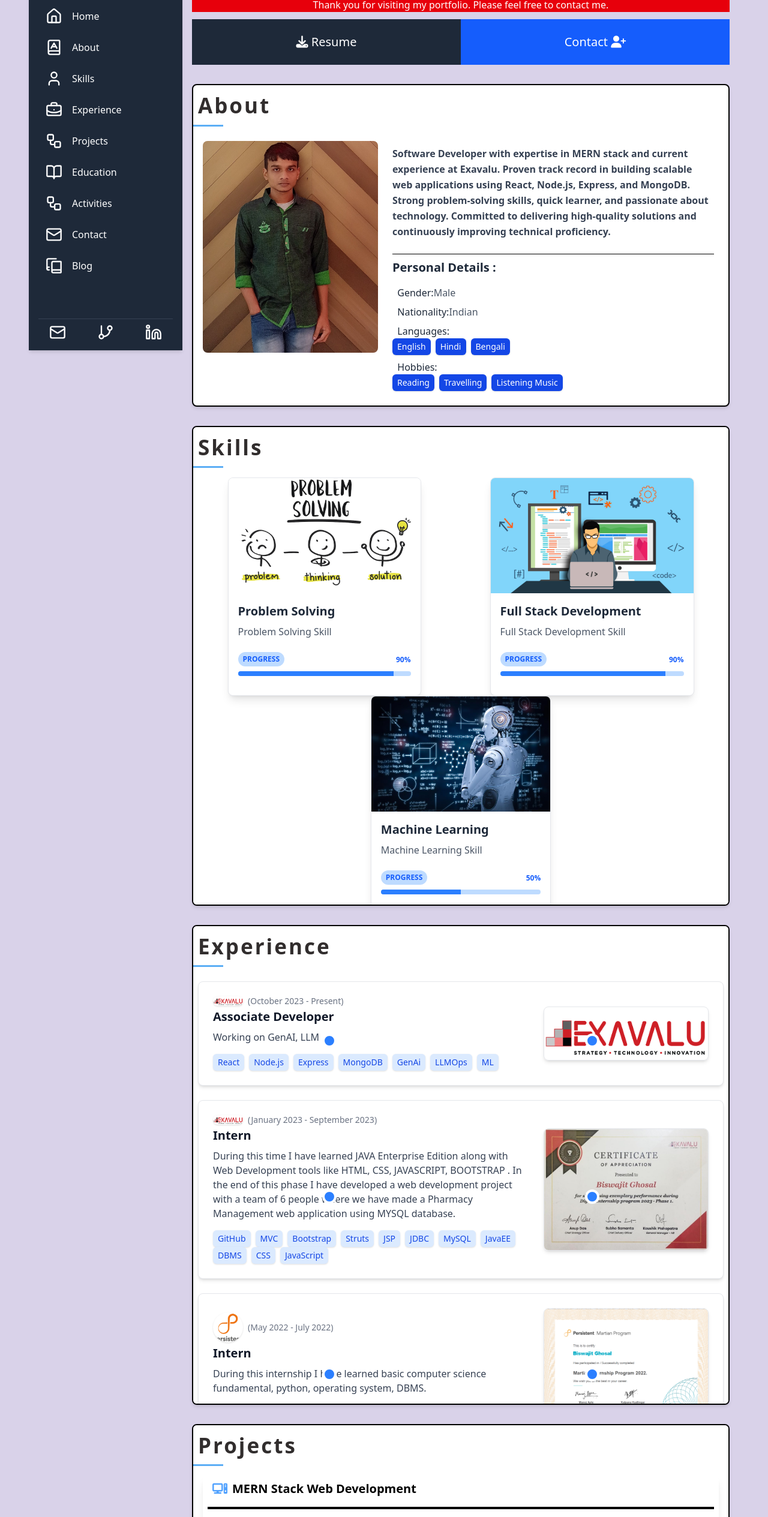
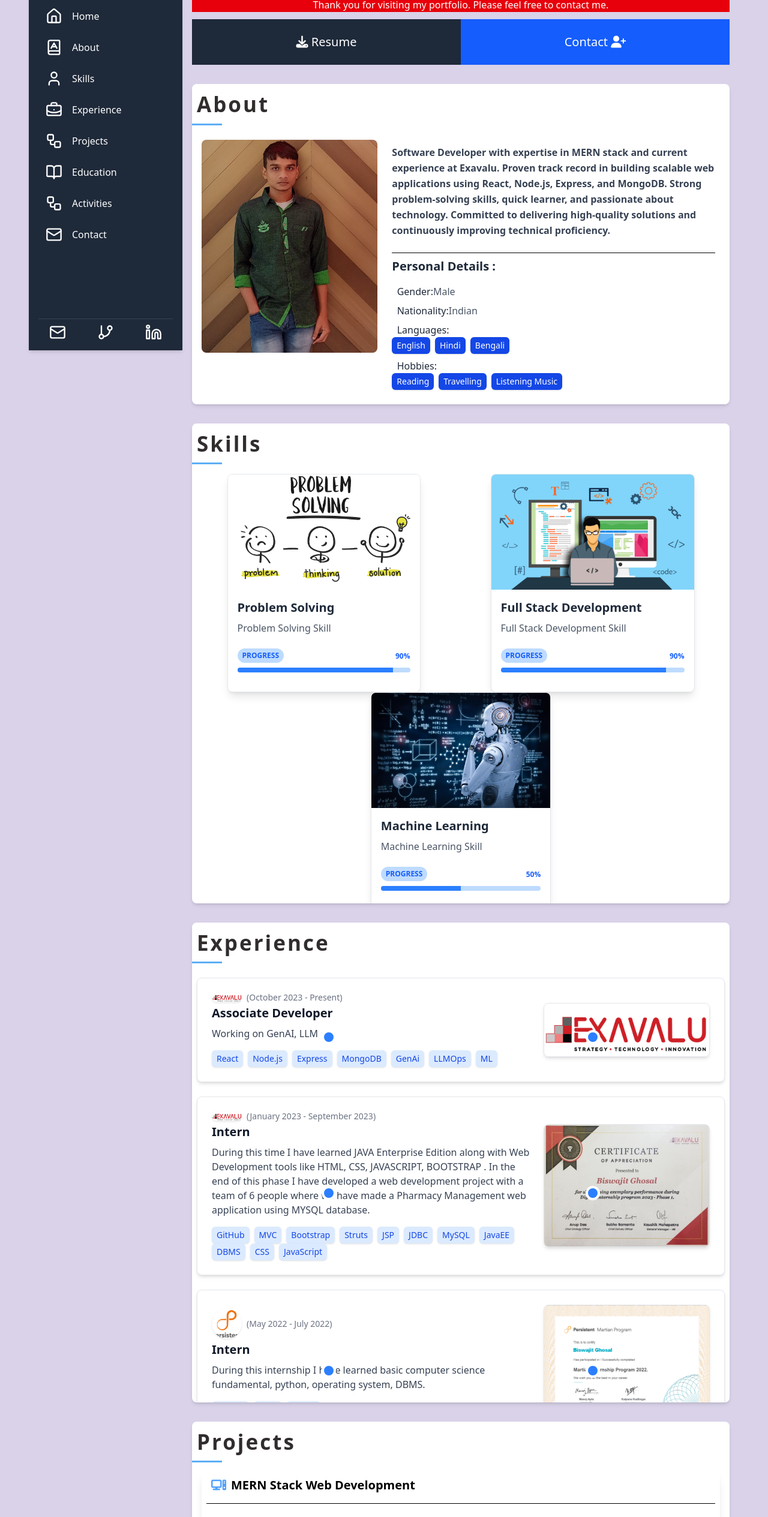
Before and after one commit to BiswajitGhosal2000/portfolio_react, a React (Vite) app: page / in a window 1280 px wide. Shown: the part 216-2745 px from the top of the page at 60% size. Built offline with nearby package versions, Linux system fonts and the light colour scheme.

Commit message:
refactor: Comment out Blog section and related imports; simplify hr elements in Projects

```diff
--- a/src/App.jsx
+++ b/src/App.jsx
@@ -12,7 +12,7 @@ import Experience from './pages/Experience';
 import Certifications from './pages/Certifications';
 import Education from './pages/Education';
 import Activities from './pages/Activities';
-import Blog from './pages/blogs/Blog';
+// import Blog from './pages/blogs/Blog';
 
 const App = () => {
   const [sidebarOpen, setSidebarOpen] = useState(true);
@@ -81,11 +81,11 @@ const App = () => {
         </section>
 
         {/* Blog Section */}
-        <section id="blog" className="py-4">
+        {/* <section id="blog" className="py-4">
           <Layout>
             <Blog />
           </Layout>
-        </section>
+        </section> */}
 
         {/* Activities Section */}
         <section id="activities" className="py-4">
--- a/src/pages/Layout.jsx
+++ b/src/pages/Layout.jsx
@@ -5,7 +5,7 @@ const Layout = ({ children }) => {
     return (
         <div
             className="flex  max-h-screen transition-all
-            border-2 rounded-lg duration-300 overflow-y-auto bg-white shadow-md"
+            rounded-lg duration-300 overflow-y-auto bg-white shadow-md"
         >
             {children}
         </div>
--- a/src/pages/Projects.jsx
+++ b/src/pages/Projects.jsx
@@ -97,7 +97,7 @@ function Projects() {
                                 <i className={`${project.icon} text-blue-400 mx-2`}></i>
                                 {project.title}
                             </h5>
-                            <hr className=" border-2" />
+                            <hr />
                         </div>
                         <div className="flex flex-wrap">
                             {/* Carousel */}
@@ -123,7 +123,7 @@ function Projects() {
                                     <span className="font-bold">Tools/Technology:</span>{" "}
                                     {project.tools}
                                 </p>
-                                <hr className="my-2 border-2" />
+                                <hr className="my-2 " />
                                 <div className="mt-4 flex space-x-4">
                                     {project.websiteLink && (
                                         <a
--- a/src/pages/Sidebar.jsx
+++ b/src/pages/Sidebar.jsx
@@ -15,7 +15,7 @@ const sidebar_data = [
     { name: 'Education', icon: BookOpenIcon, link: '#education' },
     { name: 'Activities', icon: LucideWorkflow, link: '#activities' },
     { name: 'Contact', icon: Mail, link: '#contact' },
-    { name: 'Blog', icon: BookCopyIcon, link: '#blog' },
+    // { name: 'Blog', icon: BookCopyIcon, link: '#blog' },
 ];
 
 // Sidebar Footer Data
```
